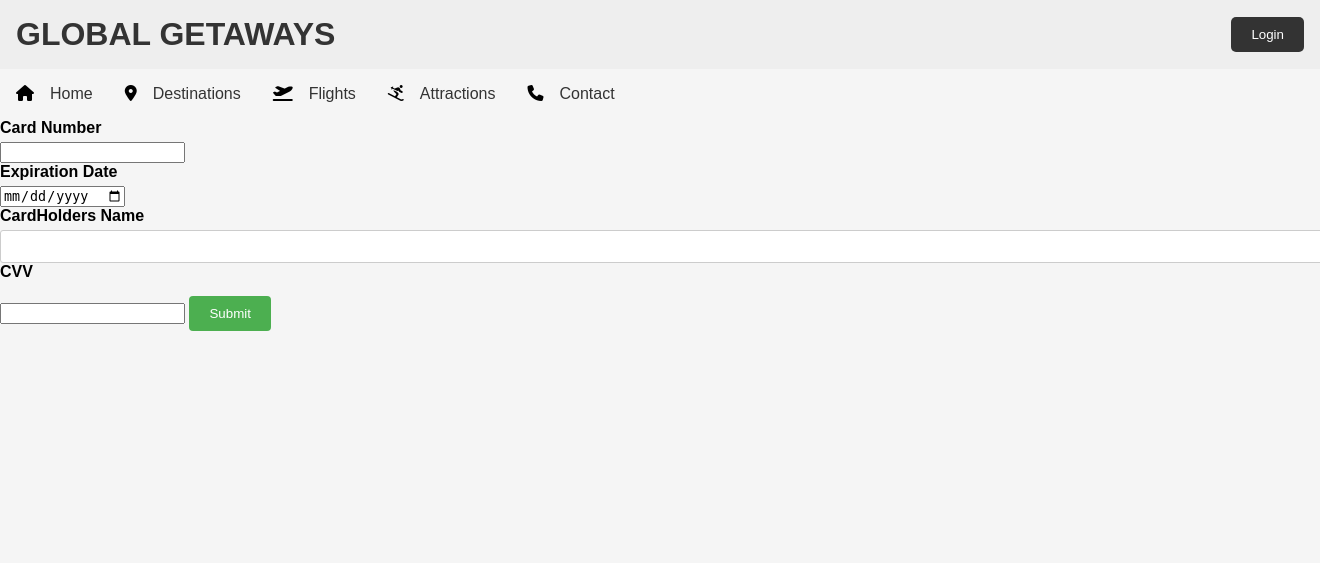
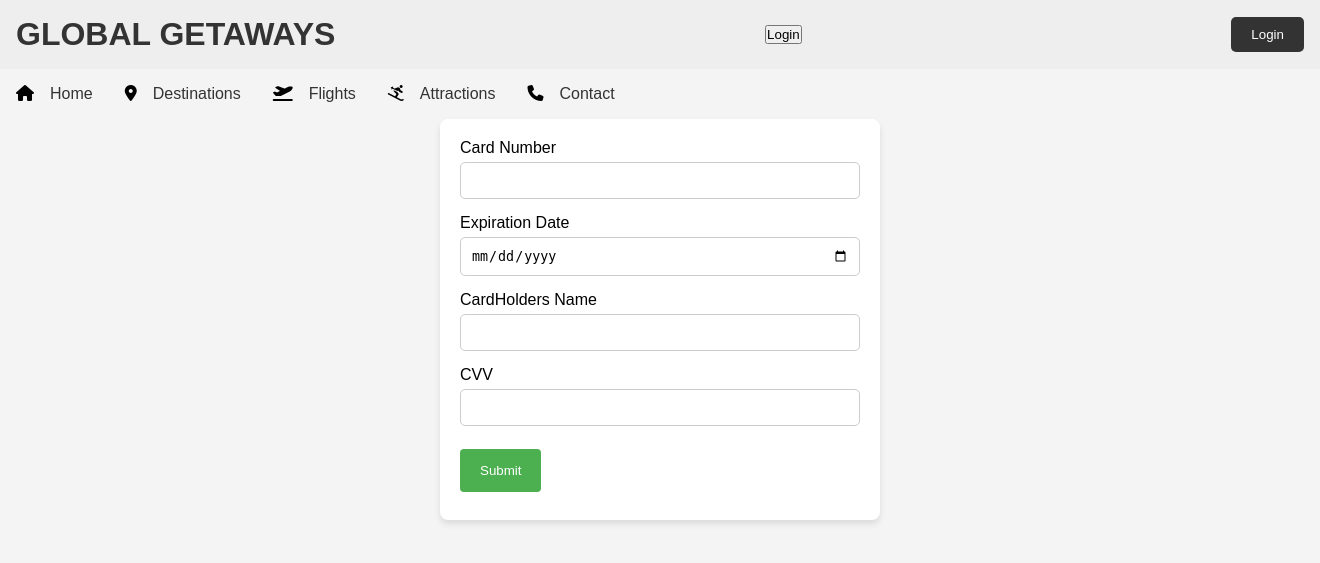
Before and after one commit to erykglowacki1/GlobalGetaways, a PHP site: page /purchasePage.php in a window 1320 px wide; the page is wider, and only the part inside the window is pictured. Shown: the top 563 px of that part. Run offline with PHP 8.4, Linux system fonts and the light colour scheme.

Commit message:
Payment Page

```diff
--- a/root/adminFiles/deleteFlight.php
+++ b/root/adminFiles/deleteFlight.php
@@ -39,6 +39,7 @@ try {
         <th>id</th>
         <th>City</th>
         <th>Price</th>
+        <th>Description</th>
     </tr>
     </thead>
     <tbody>
@@ -47,6 +48,7 @@ try {
             <td><?php echo escape($row["id"]); ?></td>
             <td><?php echo escape($row["City"]); ?></td>
             <td><?php echo escape($row["Price"]); ?></td>
+            <td><?php echo escape($row["Description"]); ?></td>
             <td><a href="deleteFlight.php?id=<?php echo escape($row["id"]);
                 ?>">Delete</a></td>
         </tr>
--- a/root/classes/Payment.php
+++ b/root/classes/Payment.php
@@ -4,13 +4,16 @@ class Payment
 {
 
     private $cardNum;
+    private $ownerName;
 
     /**
      * @param $cardNum
+     * @param $ownerName
      */
-    public function __construct($cardNum)
+    public function __construct($cardNum, $ownerName)
     {
         $this->cardNum = $cardNum;
+        $this->ownerName = $ownerName;
     }
 
     /**
@@ -21,5 +24,16 @@ class Payment
         return $this->cardNum;
     }
 
+    /**
+     * @return mixed
+     */
+    public function getOwnerName()
+    {
+        return $this->ownerName;
+    }
+
+
+
+
 }
 ?>
--- /dev/null
+++ b/root/css/payment.css
@@ -0,0 +1,48 @@
+body {
+    font-family: Arial, sans-serif;
+    background-color: #f4f4f4;
+}
+
+form {
+    max-width: 400px;
+    margin: 0 auto;
+    background-color: #fff;
+    padding: 20px;
+    border-radius: 8px;
+    box-shadow: 0 4px 6px rgba(0, 0, 0, 0.1);
+}
+
+label {
+    display: block;
+    margin-bottom: 5px;
+}
+
+input[type="number"],
+input[type="date"],
+input[type="text"] {
+    width: 100%;
+    padding: 10px;
+    margin-bottom: 15px;
+    border: 1px solid #ccc;
+    border-radius: 5px;
+    box-sizing: border-box;
+}
+
+input[type="submit"] {
+    background-color: #4CAF50;
+    color: white;
+    padding: 14px 20px;
+    margin: 8px 0;
+    border: none;
+    border-radius: 4px;
+    cursor: pointer;
+}
+
+input[type="submit"]:hover {
+    background-color: #45a049;
+}
+
+.error {
+    color: red;
+    margin-top: 5px;
+}
--- a/root/login.php
+++ b/root/login.php
@@ -25,7 +25,7 @@ if (isset($_POST['register'])) {
 
         $sql = sprintf(
             "INSERT INTO %s (%s) values (%s)",
-            "Users",
+            "User",
             implode(", ", array_keys($new_user)),
             ":" . implode(", :", array_keys($new_user))
         );
@@ -56,7 +56,7 @@ if(isset($_POST['login'])){
         $password = escape($_POST['password']);
 
         $sql = "SELECT *
-                FROM Users
+                FROM User
                 WHERE email = :email";
 
         $statement->bindParam(':email', $username, PDO::PARAM_STR);
--- a/root/purchasePage.php
+++ b/root/purchasePage.php
@@ -1,27 +1,36 @@
 <?php
 require 'templates/header.php';
+require_once "classes/Payment.php";
 
 if (isset($_POST['submit'])) {
     require "common.php";
     try {
         require_once 'connection/connectionToDB.php';
 
+        // Check if the 'CardNum' and 'ownerName' keys exist in the $_POST array
+        if (isset($_POST['CardNum']) && isset($_POST['ownerName'])) {
             // Create an instance of Activity
             $payment = new Payment(
-            $_POST['cardNum']
+                $_POST['CardNum'],
+                $_POST['ownerName']
             );
 
             // Prepare SQL statement
-        $sql = "INSERT INTO Payment (CardNum) VALUES (:cardNum)";
+            $sql = "INSERT INTO Payment (CardNum,ownerName) VALUES (:CardNum,:ownerName)";
 
             // Bind parameters + execute statement
             $statement = $connection->prepare($sql);
-        $cardNum = $payment->getCardNum();
-        $statement->bindParam(':cardNum', $cardNum);
+            $CardNum = $payment->getCardNum();
+            $statement->bindParam(':CardNum', $CardNum);
+            $ownerName = $payment->getOwnerName();
+            $statement->bindParam(':ownerName',$ownerName);
 
             $statement->execute();
 
             echo "Payment Confirmed";
+        } else {
+            echo "CardNum and/or ownerName not set";
+        }
     } catch (PDOException $error) {
         echo $sql . "<br>" . $error->getMessage();
     }
@@ -31,22 +40,20 @@ if (isset($_POST['submit'])) {
 ?>
 
 <head>
-    <link rel="stylesheet" href="css/addDesign.css">
+    <link rel="stylesheet" href="css/payment.css">
 </head>
 <form method="post">
-    <label for="cardNumber">Card Number</label>
-    <input type="number" name="cardNumber" id="cardNumber">
-
+    <label for="CardNum">Card Number</label>
+    <input type="number" name="CardNum" id="CardNum">
 
     <label for="expirationDate">Expiration Date</label>
     <input type="date" name="expirationDate" id="expirationDate">
 
-    <label for="cardOwner">CardHolders Name</label>
-    <input type="text" name="cardOwner" id="cardOwner">
+    <label for="ownerName">CardHolders Name</label>
+    <input type="text" name="ownerName" id="ownerName">
 
     <label for="cvv">CVV</label>
     <input type="number" name="cvv" id="cvv">
 
-
     <input type="submit" name="submit" value="Submit">
 </form>
--- a/root/templates/header.php
+++ b/root/templates/header.php
@@ -18,15 +18,19 @@
         <div class="global-getaways">
             <h1>Global Getaways</h1>
         </div>
+        <div class="admin-button">
+            <a href="adminLogin.php"><button>Login</button></a>
+        </div>
         <div class="login-button">
             <a href="login.php"><button>Login</button></a>
         </div>
+
     </div>
 
     <!-- Navigation Bar -->
     <nav class="navbar">
         <ul class="nav-links">
-            <li><i class="fa-solid fa-house"></i><a href="#">Home</a></li>
+            <li><i class="fa-solid fa-house"></i><a href="../index.php">Home</a></li>
             <li><i class="fa-solid fa-location-dot"></i><a href="#">Destinations</a></li>
             <li><i class="fa-solid fa-plane-departure"></i><a href="#">Flights</a></li>
             <li><i class="fa-solid fa-person-skiing"></i><a href="#">Attractions</a></li>
```
Also changed, not shown: root/adminFiles/upload.php (deleted, +0 -39 lines), root/adminFiles/view.php (deleted, +0 -18 lines), root/adminLogin.php (added, +49 -0 lines), root/classes/Admin.php (+14 -3 lines), root/classes/User.php (+39 -6 lines). Lines whose indentation alone changed are shown as unchanged.
